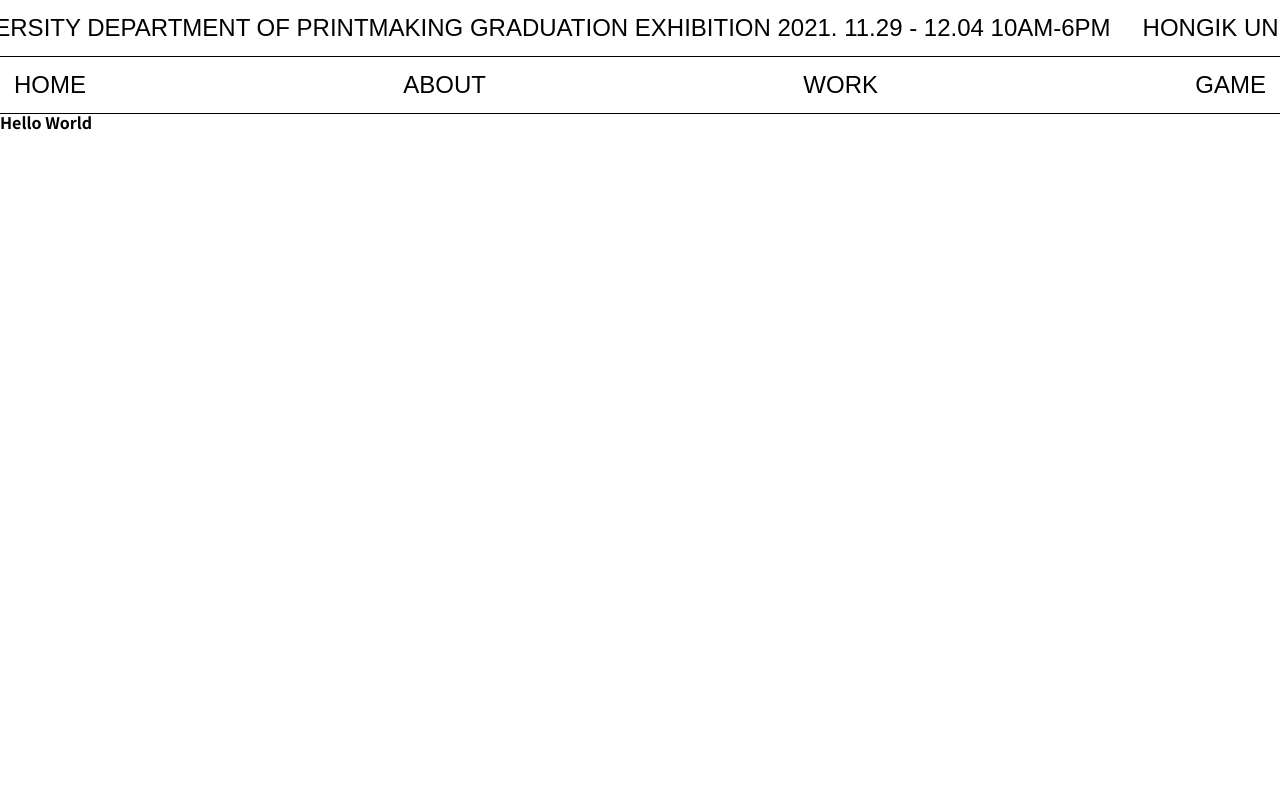
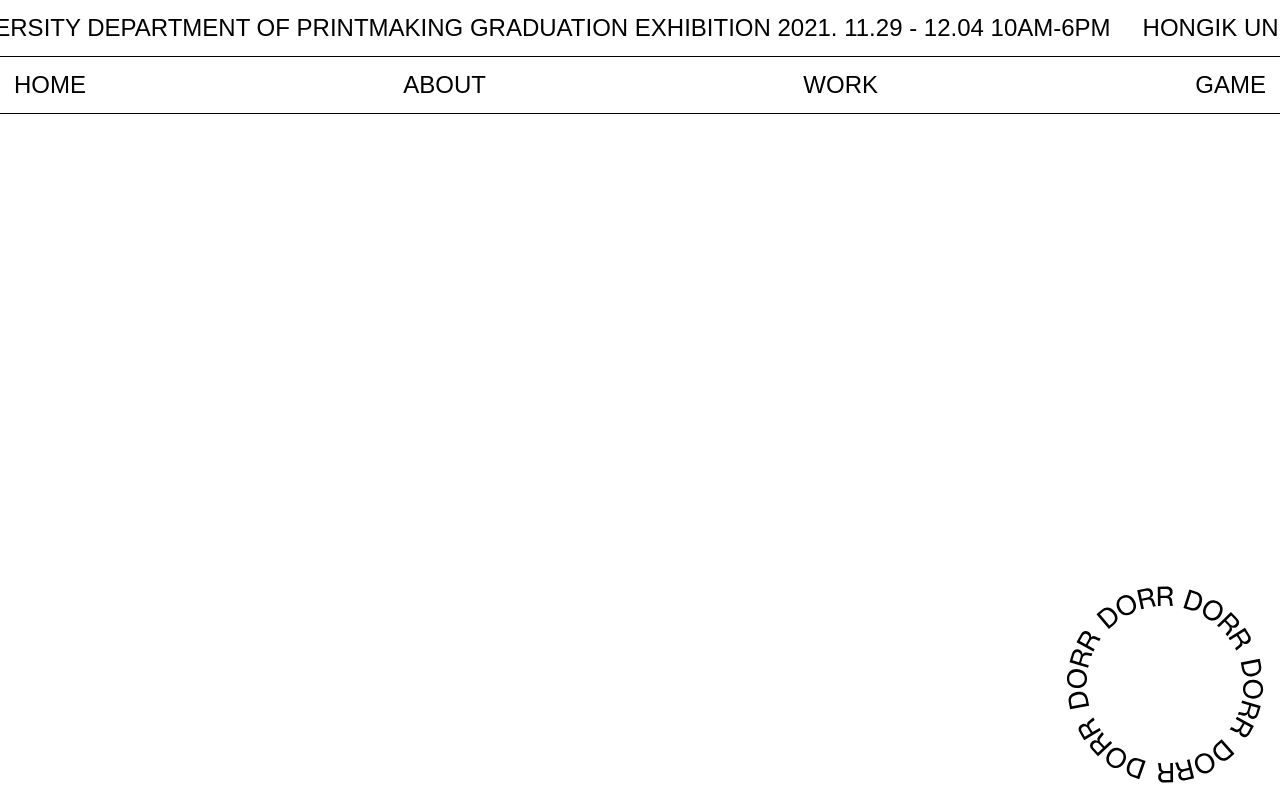
Before and after one commit to 0xBono/hongikprintmaking, a Next.js app: page / in a window 1280 px wide. Built offline with nearby package versions, Linux system fonts and the light colour scheme; a web font is replaced by a local one.

Commit message:
feat(containers/home): matter-js를 제외한 GNBLayout 및 버튼 추가

```diff
--- /dev/null
+++ b/src/containers/Home/Home.module.scss
@@ -0,0 +1,23 @@
+@keyframes button-transform {
+  0% {
+    transform: rotate(0deg);
+  }
+
+  100% {
+    transform: rotate(360deg);
+  }
+}
+
+.dorr-button {
+  position: absolute;
+  bottom: 0;
+  right: 0;
+
+  &:hover {
+    animation-name: button-transform;
+    animation-duration: 32000ms;
+    animation-iteration-count: infinite;
+    animation-fill-mode: forwards;
+    animation-timing-function: linear;
+  }
+}
--- /dev/null
+++ b/src/containers/Home/Home.tsx
@@ -0,0 +1,16 @@
+import { GNBLayout } from 'components/Layouts';
+
+import classNames from 'classnames/bind';
+import styles from './Home.module.scss';
+
+const cx = classNames.bind(styles);
+
+const Home = () => {
+  return (
+    <GNBLayout>
+      <img src="/assets/button/White_button.svg" alt="white-button" className={cx('dorr-button')} />
+    </GNBLayout>
+  );
+};
+
+export default Home;
--- /dev/null
+++ b/src/containers/Home/index.ts
@@ -0,0 +1 @@
+export { default as Home } from './Home';
--- /dev/null
+++ b/src/containers/index.ts
@@ -0,0 +1 @@
+export * from './Home';
--- a/src/pages/index.tsx
+++ b/src/pages/index.tsx
@@ -1,13 +1,7 @@
-import { GNBLayout } from 'components/Layouts';
+import dynamic from 'next/dynamic';
 
-const Index = () => {
-  return (
-    <GNBLayout>
-      <div>
-        <h1>Hello World</h1>
-      </div>
-    </GNBLayout>
-  );
-};
+const DynamicHome = dynamic(() => import('containers/Home/Home'), {
+  ssr: false,
+});
 
-export default Index;
+export default DynamicHome;
```
